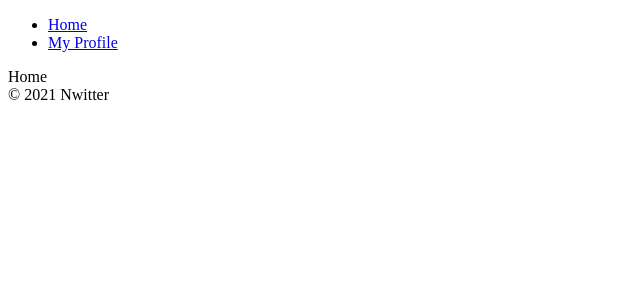
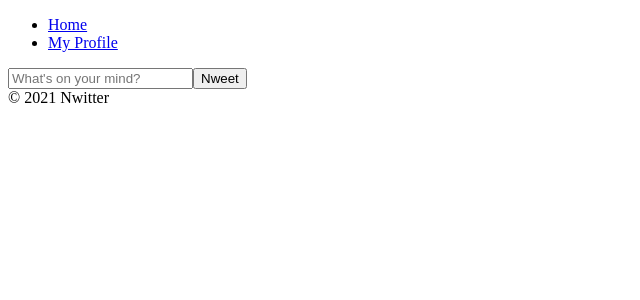
Before and after one commit to TheHoang3112/app-chat, a React (Create React App) app: page /#/ in a window 1280 px wide. Shown: the top 300 px of the page, without its empty margins (0-640 px from the left). Built offline with nearby package versions, Linux system fonts and the light colour scheme; no server answers; sample sign-in values are in the browser's storage.

Commit message:
Form and db setup

```diff
--- a/src/fbase.js
+++ b/src/fbase.js
@@ -1,5 +1,6 @@
 import firebase from "firebase/app";
 import "firebase/auth";
+import 'firebase/firestore';
 
 const firebaseConfig = {
     apiKey: process.env.REACT_APP_API_KEY,
@@ -14,3 +15,4 @@ firebase.initializeApp(firebaseConfig);
 
 export const firebaseInstance = firebase;
 export const authService = firebase.auth();
+export const dbService = firebase.firestore();
--- a/src/routes/Home.js
+++ b/src/routes/Home.js
@@ -1,5 +1,35 @@
+import React, { useState } from "react";
+import { dbService } from "fbase";
 
-import React from "react";
-
-const Home = () => <span>Home</span>;
+const Home = () => {
+    const [nweet, setNweet] = useState("");
+    const onSubmit = async (event) => {
+        event.preventDefault();
+        await dbService.collection("nweets").add({
+            nweet,
+            createdAt: Date.now(),
+        });
+        setNweet("");
+    };
+    const onChange = (event) => {
+        const {
+            target: { value },
+        } = event;
+        setNweet(value);
+    };
+    return (
+        <div>
+            <form onSubmit={onSubmit}>
+                <input
+                    value={nweet}
+                    onChange={onChange}
+                    type="text"
+                    placeholder="What's on your mind?"
+                    maxLength={120}
+                />
+                <input type="submit" value="Nweet" />
+            </form>
+        </div>
+    );
+}
 export default Home;
```
